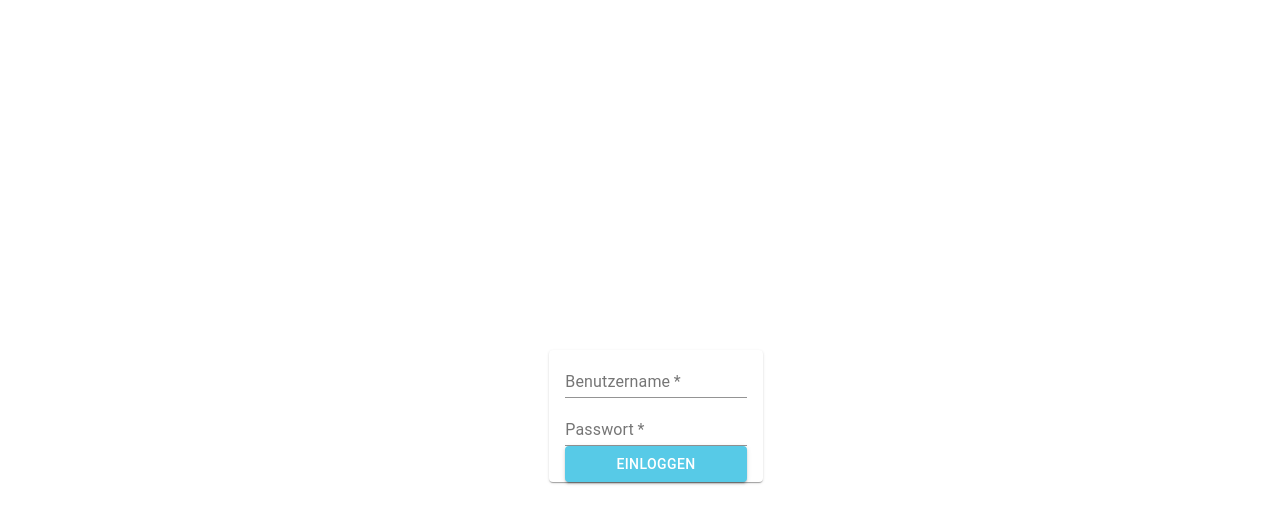
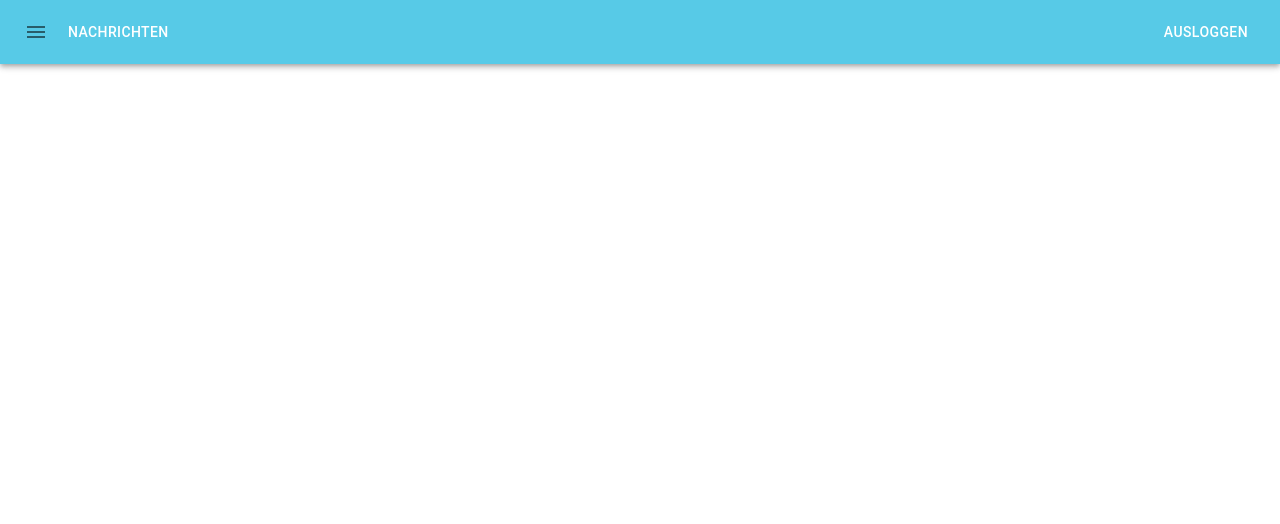
Before and after one commit to UKayeF/JS-fullstack, a React (Create React App) app in the folder src/app/: page /home in a window 1280 px wide. Shown: the top 524 px of the page. Built offline with nearby package versions, Linux system fonts and the light colour scheme.

Commit message:
home screen

```diff
--- a/src/app/src/App.js
+++ b/src/app/src/App.js
@@ -4,6 +4,7 @@ import { ThemeProvider } from '@material-ui/styles';
 import './App.css';
 import Login from './screens/Login';
 import { createMuiTheme } from '@material-ui/core';
+import Home from './screens/Home';
 
 const theme = createMuiTheme({
   palette: {
@@ -23,6 +24,9 @@ function App() {
     <ThemeProvider theme={theme}>
       <Router>
         <Switch>
+          <Route path='/home'>
+            <Home />
+          </Route>
           <Route path='/'>
             <Login/>
           </Route>
--- /dev/null
+++ b/src/app/src/screens/Home.jsx
@@ -0,0 +1,47 @@
+import React from 'react';
+import { AppBar, Button, Grid, IconButton, Toolbar, Typography } from '@material-ui/core';
+import { makeStyles } from '@material-ui/core/styles';
+import { Menu } from '@material-ui/icons';
+import { useHistory } from 'react-router-dom';
+
+const useStyles = makeStyles({
+  root: {
+    flexGrow: 1,
+  },
+  fullwidth: {
+    width: '100%',
+  },
+  title: {
+    flexGrow: 1,
+  }
+})
+
+const Home = () => {
+  const classes = useStyles();
+  const history = useHistory();
+  const logout = () => history.push('/');
+  const goTo = path => () => history.push(path);
+
+  return (
+    <div className={classes.root}>
+      <Grid container direction='row' className={classes.fullwidth}>
+        <AppBar position='static'>
+          <Toolbar>
+            <IconButton edge='start' className={classes.menuButton}>
+              <Menu/>
+            </IconButton>
+            <Typography variant='h6' className={classes.title}>
+              <Button color='inherit' onClick={goTo('/nachrichten')}>
+                Nachrichten
+              </Button>
+            </Typography>
+            <Button color='inherit' onClick={logout}>Ausloggen</Button>
+          </Toolbar>
+        </AppBar>
+
+      </Grid>
+    </div>
+  );
+};
+
+export default Home;
```
